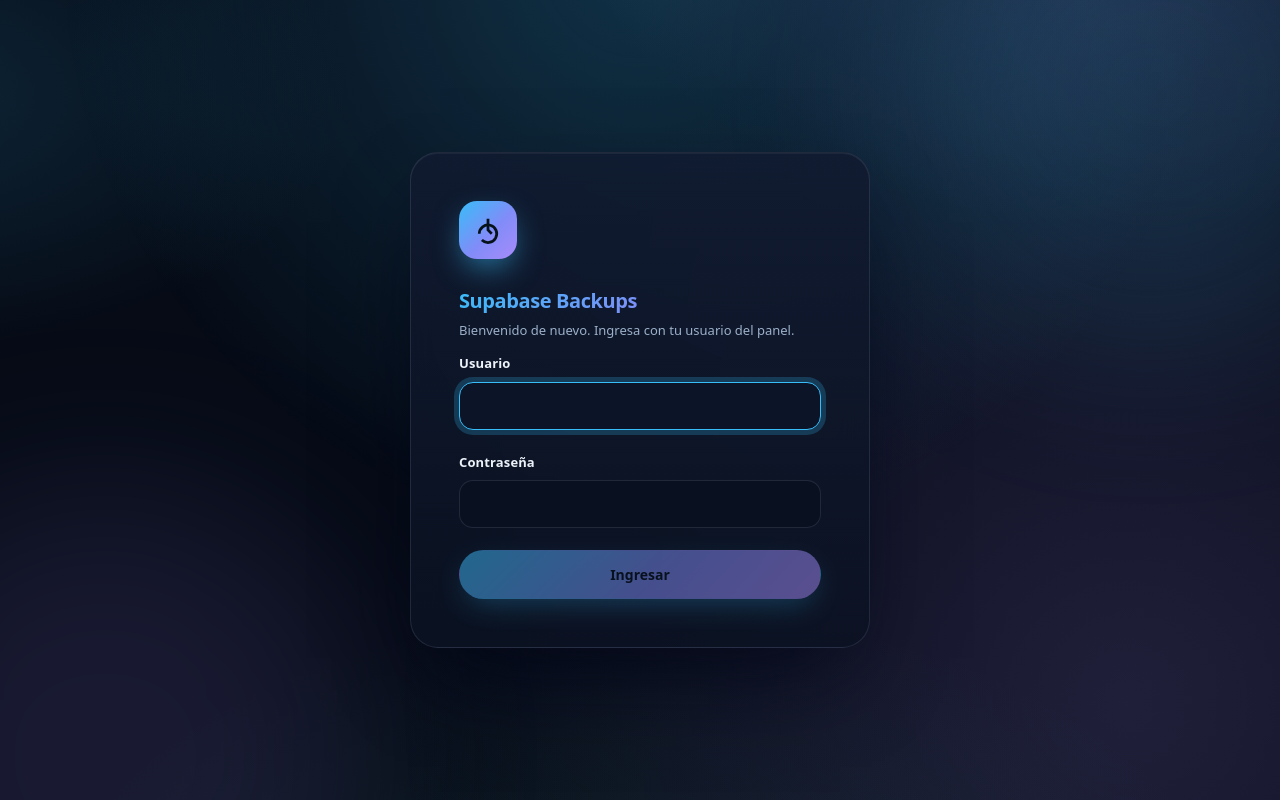
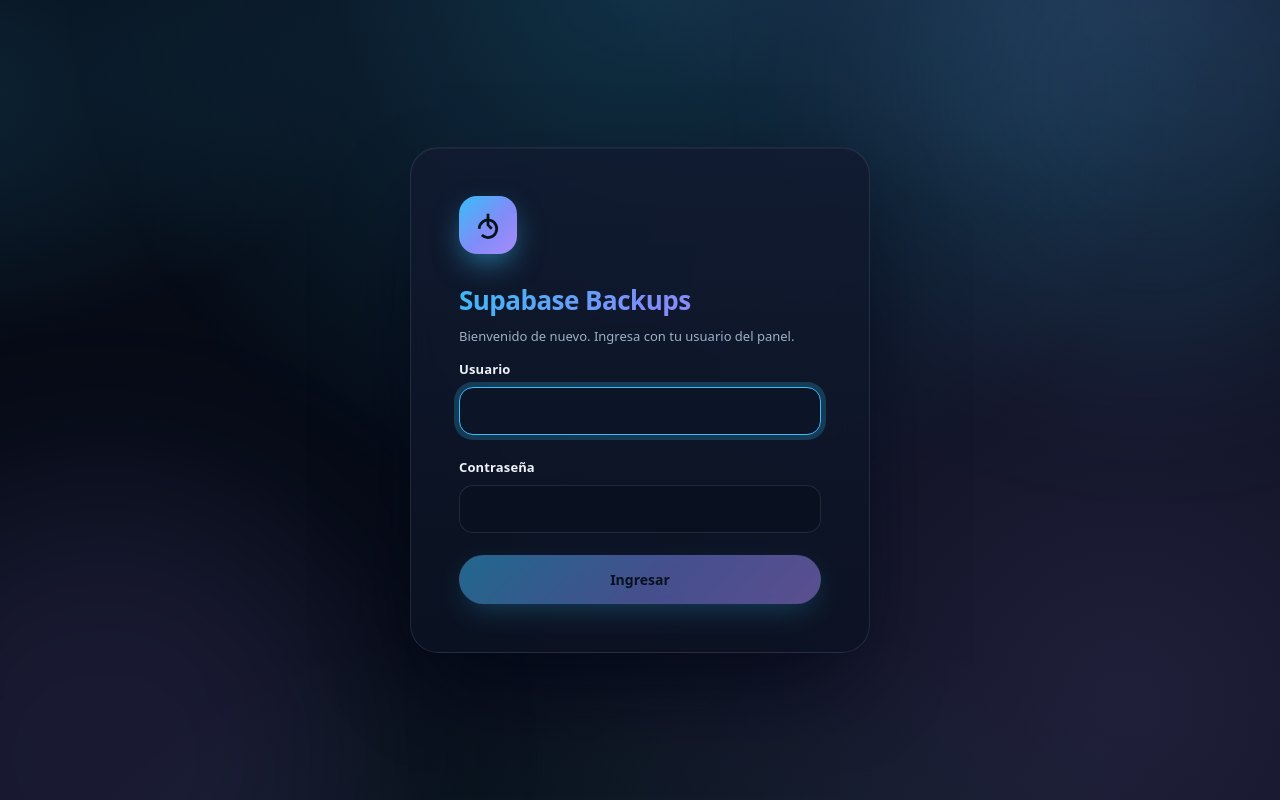
Before and after one commit to Walthergl66/backups-supabase, a React (Vite) app in the folder frontend/: page /login in a window 1280 px wide. Built offline with nearby package versions, Linux system fonts and the light colour scheme.

Commit message:
feat: eliminar estilo de margen en el encabezado del formulario de inicio de sesión

```diff
--- a/frontend/src/features/login/Login.jsx
+++ b/frontend/src/features/login/Login.jsx
@@ -32,7 +32,7 @@
         <div className="login-logo">
           <svg width="24" height="24" viewBox="0 0 24 24" fill="none" stroke="currentColor" strokeWidth="2.2"><path d="M12 3v9l3 3"/><path d="M5 15a7 7 0 1 1 2.1 5"/></svg>
         </div>
-        <h1 style={{ margin: '0 0 4px', fontSize: 20 }}>Supabase Backups</h1>
+        <h1>Supabase Backups</h1>
         <p className="muted" style={{ marginTop: 0, fontSize: 13 }}>Bienvenido de nuevo. Ingresa con tu usuario del panel.</p>
 
         {error && <Flash type="err">{error}</Flash>}
```
